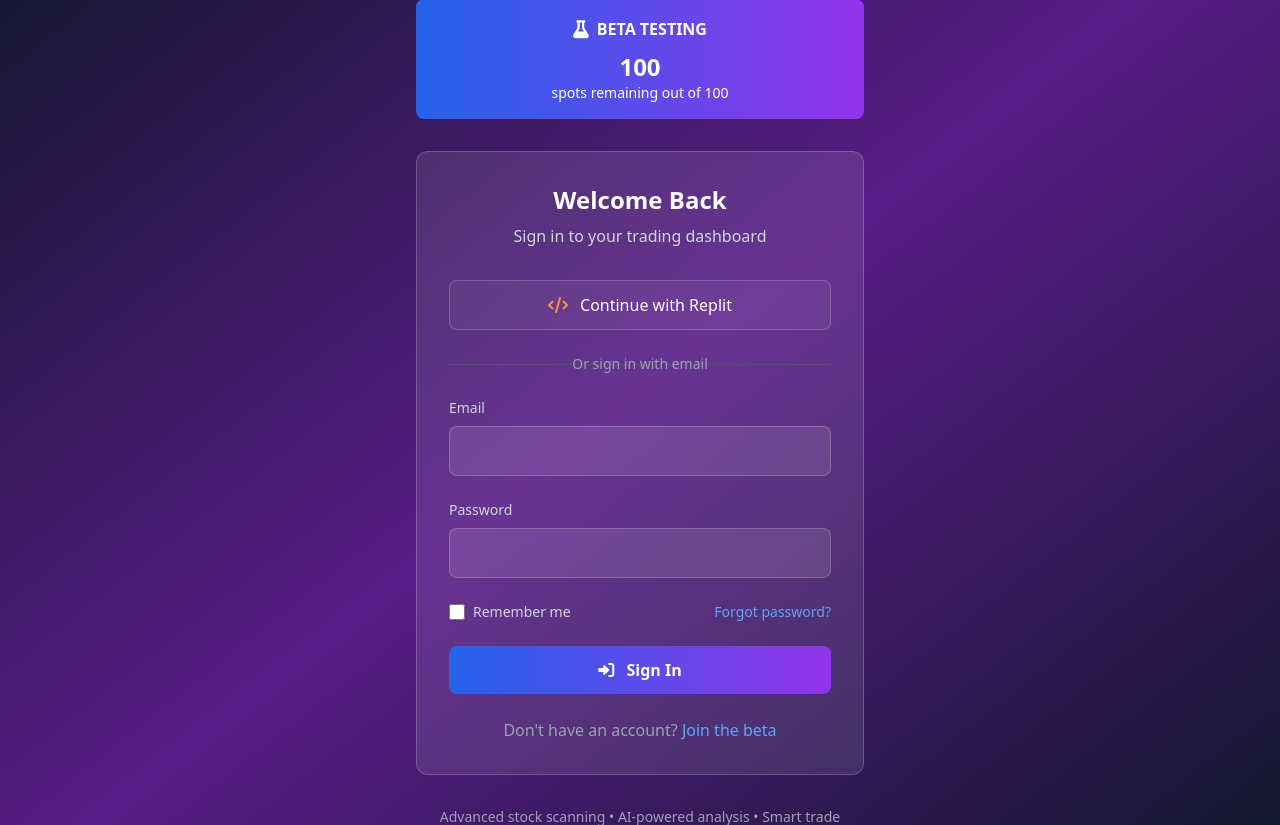
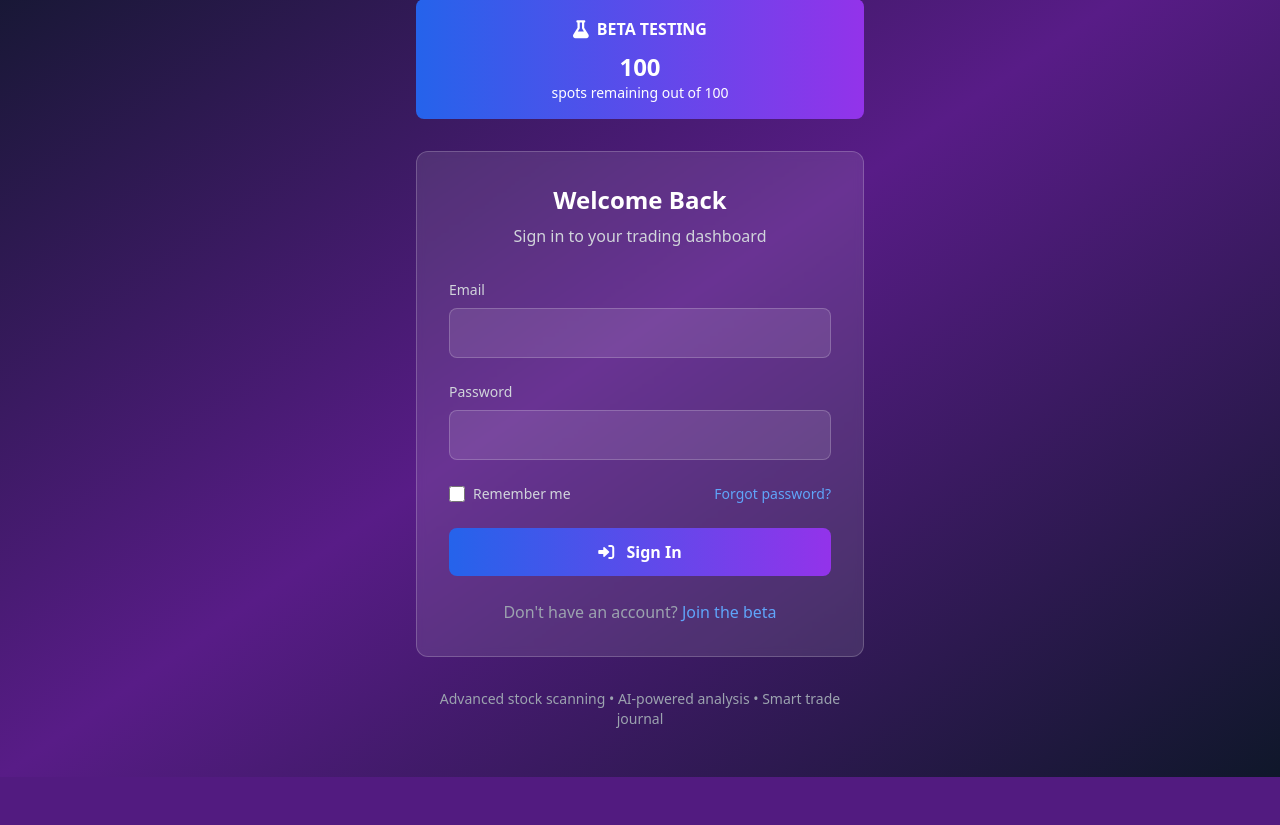
Before and after one commit to Shaunwolf/Piptrack, a Flask app: page /login in a window 1280 px wide. Shown: the part 114-939 px from the top of the page. After the commit the page ends 891 px from the top, so only its background shows below. Run offline with Flask 3, Linux system fonts and the light colour scheme; parts of the project's set-up code (start-up, migrations or seed data) failed here and were passed over; some libraries are stand-ins or nearby versions.

Commit message:
Simplify user registration by removing third-party login options
Removes Google OAuth integration and related UI elements, streamlining login to standard email/password authentication in routes.py and templates.

Replit-Commit-Author: Agent
Replit-Commit-Session-Id: d9a00323-5494-4a57-9400-42341ce35d1b
Replit-Commit-Screenshot-Url: https://storage.googleapis.com/screenshot-production-us-central1/fe60b9d2-207d-45d2-b205-c500ca57dec4/2f0739e0-eac8-48e3-85d5-0c90c927723d.jpg

```diff
--- a/routes.py
+++ b/routes.py
@@ -5,7 +5,7 @@ from app import app, db
 from models import Stock, TradeJournal, ForecastPath, AIAnalysis, PatternEvolution, User, OAuth, UserTradingProfile, StockRecommendation, RecommendationFeedback
 from replit_auth import require_login, make_replit_blueprint
 from auth_forms import RegistrationForm, LoginForm
-from google_auth import google_auth, is_google_configured
+# Google OAuth removed - using standard email/password only
 import uuid
 from stock_scanner import StockScanner
 from forecasting_engine import ForecastingEngine
@@ -32,7 +32,6 @@ def load_user(user_id):
 
 # Register authentication blueprints
 app.register_blueprint(make_replit_blueprint(), url_prefix="/auth")
-app.register_blueprint(google_auth, url_prefix="/auth")
 
 # Authentication routes
 @app.route('/register', methods=['GET', 'POST'])
@@ -88,8 +87,7 @@ def login():
             flash('Invalid email or password', 'error')
 
     beta_count = User.query.filter(User.beta_user_number.isnot(None)).count()
-    return render_template('auth/login.html', form=form, beta_count=beta_count,
-                         google_configured=is_google_configured())
+    return render_template('auth/login.html', form=form, beta_count=beta_count)
 
 @app.route('/logout')
 @login_required
--- a/templates/auth/login.html
+++ b/templates/auth/login.html
@@ -54,31 +54,7 @@
                     {% endif %}
                 {% endwith %}
 
-                <!-- Alternative Login Options -->
-                <div class="space-y-3 mb-6">
-                    <!-- Google OAuth -->
-                    {% if google_configured %}
-                    <a href="{{ url_for('google_auth.login') }}" class="w-full flex items-center justify-center px-4 py-3 border border-white/20 rounded-lg bg-white/5 hover:bg-white/10 transition-colors">
-                        <i class="fab fa-google text-red-400 mr-3"></i>
-                        <span class="text-white font-medium">Continue with Google</span>
-                    </a>
-                    {% endif %}
 
-                    <!-- Replit Auth -->
-                    <a href="{{ url_for('replit_auth.login') }}" class="w-full flex items-center justify-center px-4 py-3 border border-white/20 rounded-lg bg-white/5 hover:bg-white/10 transition-colors">
-                        <i class="fas fa-code text-orange-400 mr-3"></i>
-                        <span class="text-white font-medium">Continue with Replit</span>
-                    </a>
-                </div>
-
-                <div class="relative mb-6">
-                    <div class="absolute inset-0 flex items-center">
-                        <div class="w-full border-t border-gray-600"></div>
-                    </div>
-                    <div class="relative flex justify-center text-sm">
-                        <span class="px-2 bg-transparent text-gray-400">Or sign in with email</span>
-                    </div>
-                </div>
 
                 <form method="POST" class="space-y-6">
                     {{ form.hidden_tag() }}
```
Also changed, not shown: templates/auth/register.html (+0 -24 lines).
